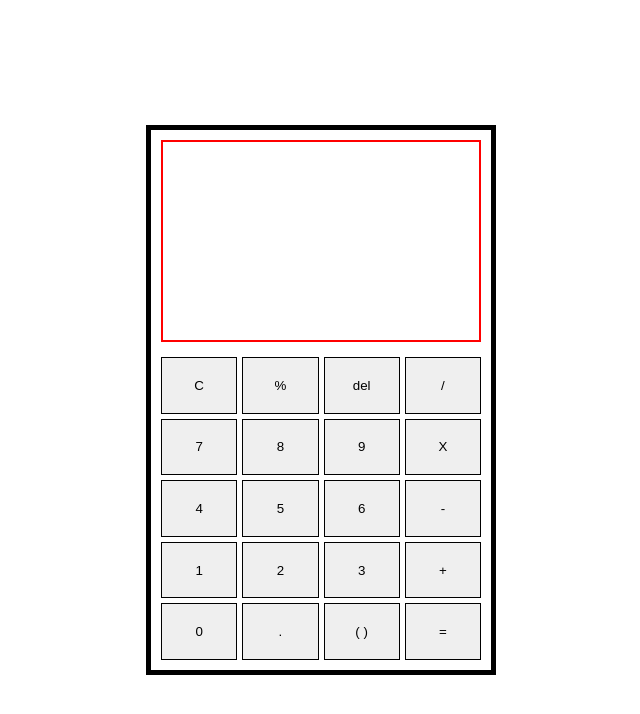
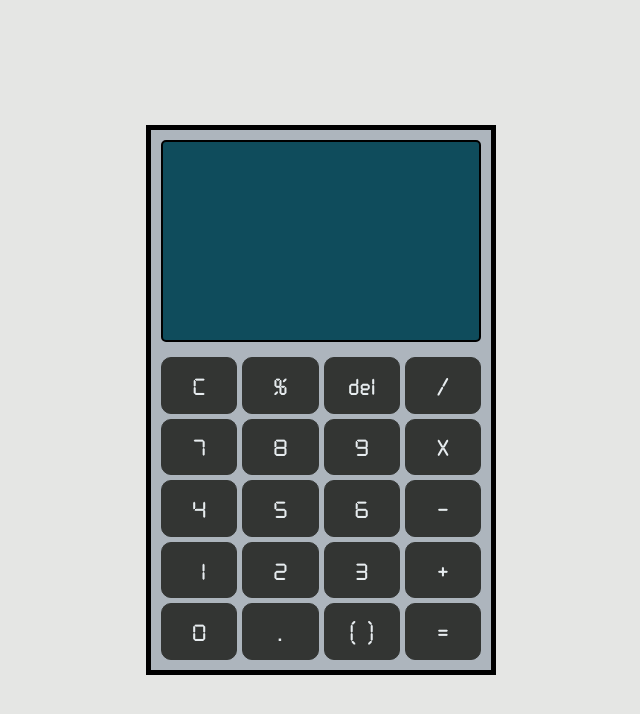
Before and after one commit to sobczyk-m/Calculator, a React (Create React App) app: page / in a window 1280 px wide. Shown: the top 714 px of the page, without its empty margins (319-959 px from the left). Built offline with nearby package versions, Linux system fonts and the light colour scheme.

Commit message:
feat: refresh calculator appearance

```diff
--- a/src/App.js
+++ b/src/App.js
@@ -252,7 +252,7 @@ function App() {
                                              onClick={() => onButtonClick(button.sign)}>{button.sign}</button>)
     }
 
-    const correctHistoryResultStyle = {"color": "blue"}
+    const correctHistoryResultStyle = {"color": "#ffa500"}
     const incorrectHistoryResultStyle = {"color": "red"}
 
     const createHistoryExpression = () => {
--- a/src/styles.css
+++ b/src/styles.css
@@ -4,11 +4,16 @@
   padding: 0;
 }
 
+@font-face {
+  font-family: "wwDigital";
+  src: local("wwDigital"), url("fonts/wwDigital.ttf") format("truetype");
+}
 #root {
   height: 100vh;
   display: flex;
   justify-content: center;
   align-items: center;
+  background-color: #e5e6e4;
 }
 
 #calculator {
@@ -19,12 +24,20 @@
   flex-direction: column;
   gap: 15px;
   border: 5px solid black;
+  background-color: #adb5bd;
+}
+#calculator * {
+  font-family: wwDigital, sans-serif;
+  font-size: 1.5rem;
+  color: #e7ecef;
 }
 
 #display {
   width: 100%;
   height: 40%;
-  border: 2px solid red;
+  border: 2px solid black;
+  border-radius: 5px;
+  background-color: #0f4c5c;
 }
 
 #buttons-container {
@@ -40,14 +53,15 @@
   display: flex;
   justify-content: center;
   align-items: center;
-  border: 1px solid black;
+  border: 1px solid #333533;
+  border-radius: 10px;
+  background-color: #333533;
 }
 
 #expressionContainer {
   width: 100%;
   height: 30%;
   padding: 0 10px;
-  font-size: 1.5rem;
   letter-spacing: 1px;
   white-space: nowrap;
   display: flex;
@@ -62,7 +76,6 @@
   width: 100%;
   height: 70%;
   padding: 10px 10px 20px 10px;
-  font-size: 1.2rem;
   letter-spacing: 1px;
   white-space: nowrap;
   display: grid;
@@ -71,6 +84,9 @@
   justify-items: start;
   row-gap: 10px;
   overflow: auto;
+}
+#historyExpressionContainer span {
+  font-size: 1.2rem;
 }
 
 .historyCalculationWrapper {
--- a/src/styles.scss
+++ b/src/styles.scss
@@ -3,6 +3,13 @@
   margin: 0;
   padding: 0;
 }
+
+$btn-color: #333533;
+$calc-bg-color: #adb5bd;
+$display-bg-color: #0f4c5c;
+$text-color: #e7ecef;
+$font-size-big: 1.5rem;
+$font-size-small: 1.2rem;
 
 @mixin flex-center {
   display: flex;
@@ -10,12 +17,25 @@
   align-items: center;
 }
 
+@font-face {
+  font-family: "wwDigital";
+  src: local("wwDigital"),
+  url("fonts/wwDigital.ttf") format("truetype");
+}
+
 #root {
   height: 100vh;
   @include flex-center;
+  background-color: #e5e6e4;
 }
 
 #calculator {
+  * {
+    font-family: wwDigital, sans-serif;
+    font-size: $font-size-big;
+    color: $text-color;
+  }
+
   height: 550px;
   width: 350px;
   padding: 10px;
@@ -23,12 +43,15 @@
   flex-direction: column;
   gap: 15px;
   border: 5px solid black;
+  background-color: $calc-bg-color;
 }
 
 #display {
   width: 100%;
   height: 40%;
-  border: 2px solid red;
+  border: 2px solid black;
+  border-radius: 5px;
+  background-color: $display-bg-color;
 }
 
 #buttons-container {
@@ -42,14 +65,15 @@
 
 .button {
   @include flex-center;
-  border: 1px solid black;
+  border: 1px solid $btn-color;
+  border-radius: 10px;
+  background-color: $btn-color;
 }
 
 #expressionContainer {
   width: 100%;
   height: 30%;
   padding: 0 10px;
-  font-size: 1.5rem;
   letter-spacing: 1px;
   white-space: nowrap;
   display: flex;
@@ -60,15 +84,18 @@
 }
 
 #historyExpressionContainer {
+  span {
+    font-size: $font-size-small;
+  }
+
   transform: rotateY(-180deg);
   width: 100%;
   height: 70%;
   padding: 10px 10px 20px 10px;
-  font-size: 1.2rem;
   letter-spacing: 1px;
   white-space: nowrap;
   display: grid;
-  grid-template-rows:repeat(auto-fit, 1.2rem);
+  grid-template-rows:repeat(auto-fit, $font-size-small);
   grid-template-columns:min-content;
   justify-items: start;
   row-gap: 10px;
```
Also changed, not shown: src/fonts/wwDigital.ttf (added), 1 other file (tests, documents, lock files or other folders).
